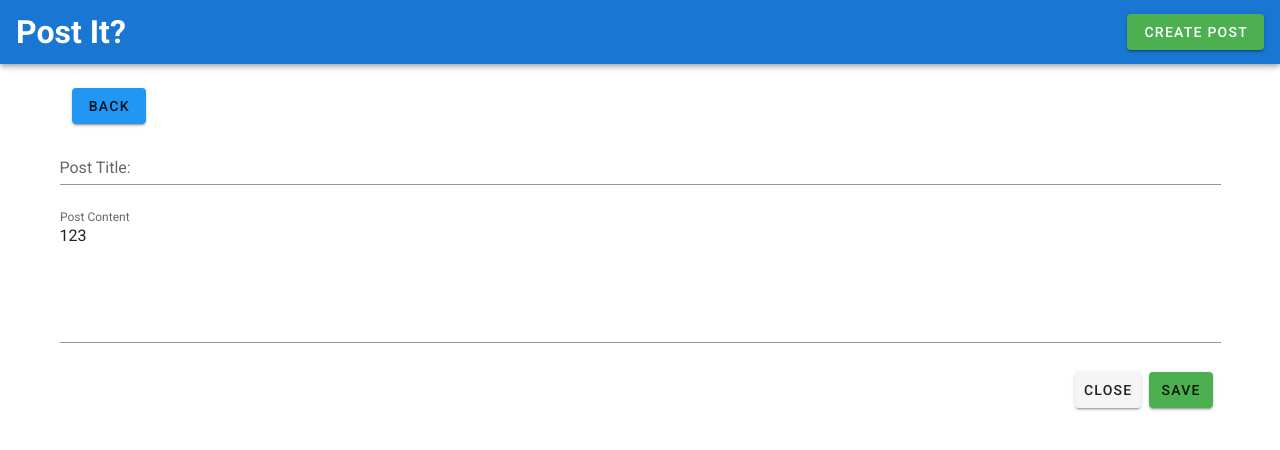
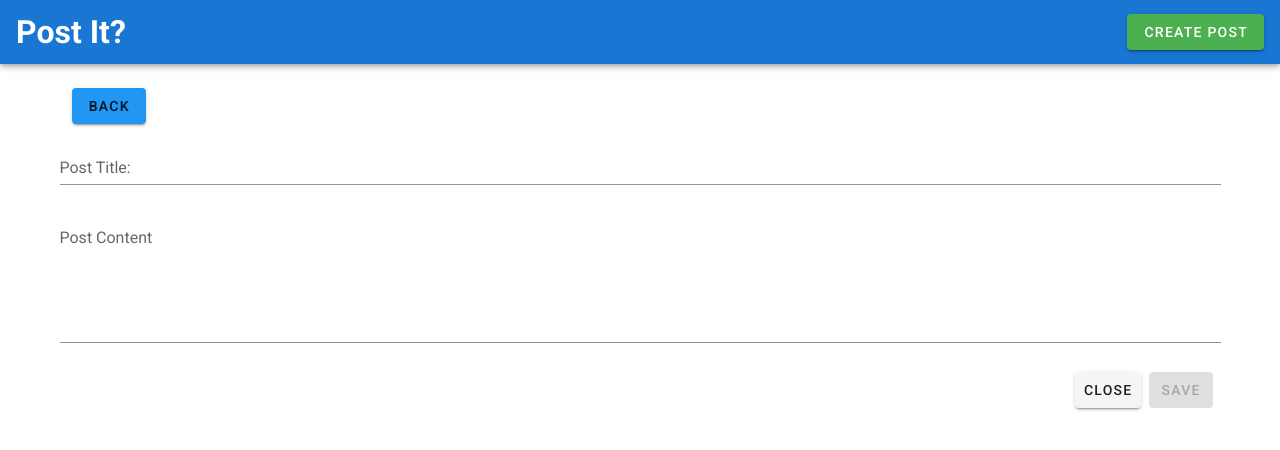
Before and after one commit to Popa-Andrei-Valentin/Post-It, a Vue app: page /create-post in a window 1280 px wide. Shown: the top 450 px of the page. Built offline with nearby package versions, Linux system fonts and the light colour scheme; no server answers.

Commit message:
prototyping create-post page 3

```diff
--- a/src/views/CreatePost.vue
+++ b/src/views/CreatePost.vue
@@ -11,21 +11,23 @@
         v-model="title"
         label="Post Title:"
         :rules="titleRules"
+        variant="outlined"
       ></v-text-field>
       <v-spacer />
       <v-textarea
         clearable
         name="input-7-1"
-        variant="filled"
+        variant="outlined"
         label="Post Content"
         auto-grow
-        :value="textBody"
+        v-model="textBody"
         :rules="textBodyRules"
       ></v-textarea>
       <v-card-actions>
         <v-spacer></v-spacer>
         <v-btn color="blue-darken-1" variant="text"> Close </v-btn>
         <v-btn
+          :disabled="disableSaveBtn"
           :loading="getUpdatingPost"
           color="green"
           variant="text"
@@ -56,12 +58,12 @@ export default {
           return 'Title must be at least 3 characters.'
         }
       ],
-      textBody: '123',
+      textBody: '',
       textBodyRules: [
         (value) => {
-          if (value?.length < 250) return true
+          if (value?.length < 250 && value?.length > 5) return true
 
-          return 'Post cannot exceed 250 characters'
+          return 'Post cannot exceed 250 characters and be at least 5 characters long'
         }
       ]
     }
@@ -83,7 +85,14 @@ export default {
       getPost: 'posts/getCurrentPost',
       getUpdatingPost: 'posts/getUpdatingPost',
       getAxiosStatus: 'posts/getAxiosStatus'
-    })
+    }),
+
+    disableSaveBtn () {
+      return (
+        this.textBodyRules[0](this.textBody) !== true ||
+        this.titleRules[0](this.title) !== true
+      )
+    }
   }
 }
 </script>
```
